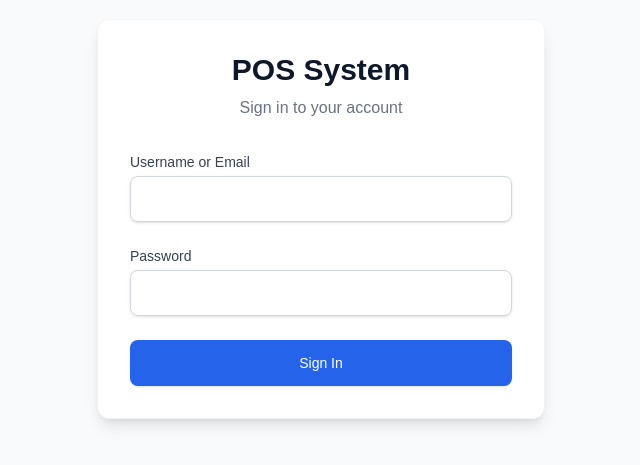
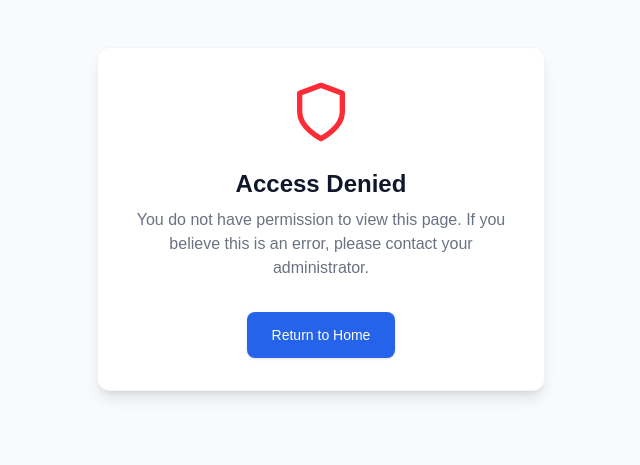
Before and after one commit to APKnation/Point-Of-Sales, a React app in the folder frontend/: page /unauthorized in a window 1280 px wide. Before the commit this address led to /login. Shown: the part 181-646 px from the top of the page, without its empty margins (319-959 px from the left). Built offline with nearby package versions, Linux system fonts and the light colour scheme; the HTML template or start-up script is replaced by a standard one.

Commit message:
updated frontend pages

```diff
--- a/frontend/src/App.jsx
+++ b/frontend/src/App.jsx
@@ -13,6 +13,7 @@ import MainLayout from './layouts/MainLayout';
 import Categories from './pages/Categories';
 import Reports from './pages/Reports';
 import Settings from './pages/Settings';
+import Unauthorized from './pages/Unauthorized';
 
 function App() {
   return (
@@ -20,17 +21,25 @@ function App() {
       <AuthProvider>
         <Routes>
           <Route path="/login" element={<Login />} />
+          <Route path="/unauthorized" element={<Unauthorized />} />
 
           <Route element={<ProtectedRoutes />}>
             <Route element={<MainLayout />}>
-              <Route path="/dashboard" element={<Dashboard />} />
+              <Route element={<ProtectedRoutes allowedRoles={['ROLE_ADMIN', 'ROLE_MANAGER']} />}>
+                <Route path="/dashboard" element={<Dashboard />} />
+                <Route path="/products" element={<Products />} />
+                <Route path="/categories" element={<Categories />} />
+                <Route path="/sales" element={<SalesHistory />} />
+                <Route path="/reports" element={<Reports />} />
+              </Route>
+
+              <Route element={<ProtectedRoutes allowedRoles={['ROLE_ADMIN']} />}>
+                <Route path="/settings" element={<Settings />} />
+              </Route>
+
+              {/* Accessible by Cashier as well */}
               <Route path="/pos" element={<POS />} />
-              <Route path="/products" element={<Products />} />
-              <Route path="/categories" element={<Categories />} />
-              <Route path="/sales" element={<SalesHistory />} />
               <Route path="/customers" element={<Customers />} />
-              <Route path="/reports" element={<Reports />} />
-              <Route path="/settings" element={<Settings />} />
             </Route>
           </Route>
 
--- /dev/null
+++ b/frontend/src/pages/Unauthorized.jsx
@@ -0,0 +1,24 @@
+import React from 'react';
+import { Link } from 'react-router-dom';
+import { FiShield } from 'react-icons/fi';
+
+const Unauthorized = () => {
+    return (
+        <div className="min-h-screen flex items-center justify-center bg-background p-4">
+            <div className="max-w-md w-full bg-white shadow-lg rounded-xl p-8 border border-gray-100 text-center">
+                <div className="flex justify-center text-red-500 mb-6">
+                    <FiShield className="w-16 h-16" />
+                </div>
+                <h1 className="text-2xl font-bold text-secondary mb-2">Access Denied</h1>
+                <p className="text-gray-500 mb-8">
+                    You do not have permission to view this page. If you believe this is an error, please contact your administrator.
+                </p>
+                <Link to="/" className="inline-flex items-center justify-center px-6 py-3 border border-transparent rounded-lg shadow-sm text-sm font-medium text-white bg-primary hover:bg-blue-700 focus:outline-none focus:ring-2 focus:ring-offset-2 focus:ring-primary transition-colors">
+                    Return to Home
+                </Link>
+            </div>
+        </div>
+    );
+};
+
+export default Unauthorized;
```
